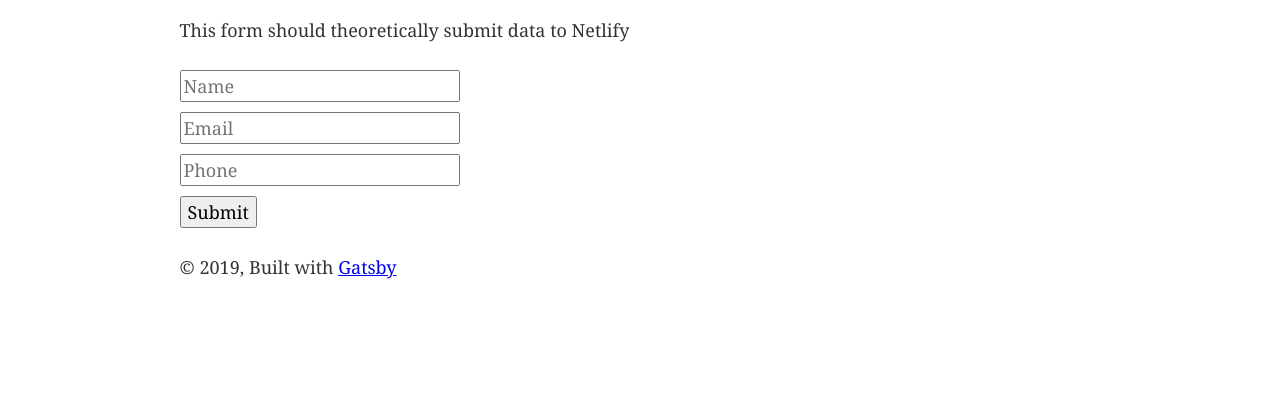
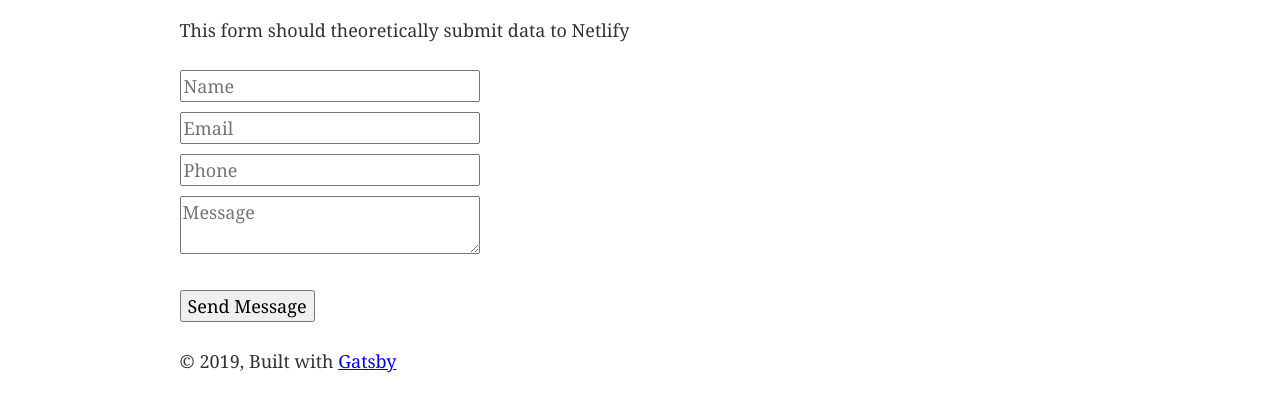
Before and after one commit to zpeyton/gatsby-spotify-playlists-demo, a Gatsby site: page / in a window 1280 px wide. Shown: the part 176-588 px from the top of the page. Built offline with nearby package versions, Linux system fonts and the light colour scheme; Gatsby itself is replaced by a stand-in of ours.

Commit message:
Add message field

```diff
--- a/src/components/layout.css
+++ b/src/components/layout.css
@@ -716,9 +716,15 @@ ul.track li {
 .clear {
   clear: both;
 }
-#contact input {
+
+#contact {
+  width:300px;
+}
+
+#contact input, #contact textarea {
   display:block;
   margin-bottom:10px;
+  width:100%;
 }
 
 @media only screen and (max-width: 480px) {
--- a/src/pages/index.js
+++ b/src/pages/index.js
@@ -14,7 +14,11 @@ const IndexPage = () => (
       <input name="name" placeholder="Name" />
       <input name="email" placeholder="Email" />
       <input name="phone" placeholder="Phone" />
-      <input type="submit" name="submit" value="Submit" />
+      <textarea name="phone" placeholder="Message">
+
+      </textarea>
+      <br />
+      <button type="submit">Send Message</button>
     </form>
   </Layout>
 )
```
